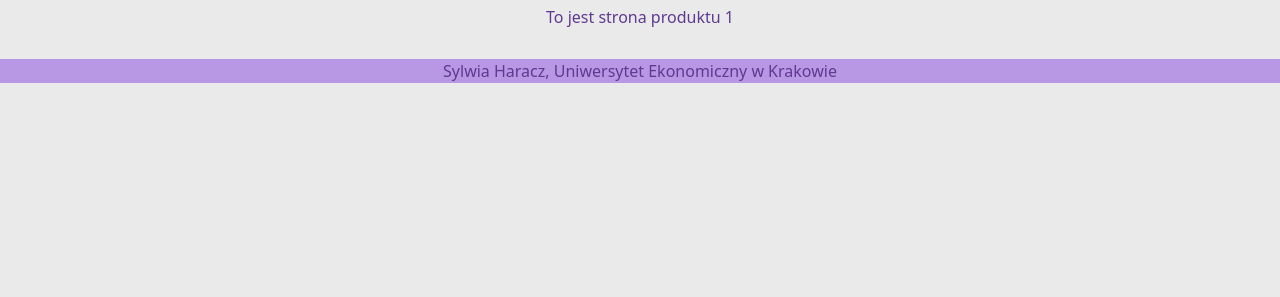
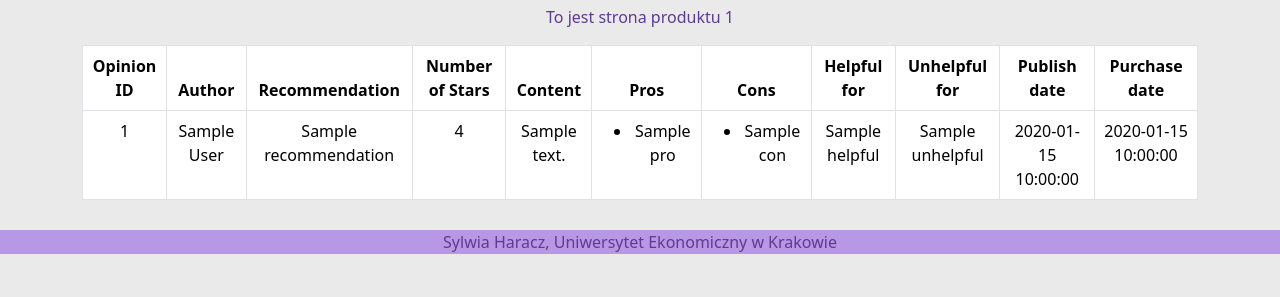
Before and after one commit to SylwiaHaracz/CeneoWebScraper, a Flask app: template app/templates/product.html in a window 1280 px wide. Shown: the part 110-407 px from the top of the page. Run offline with Flask 3, Linux system fonts and the light colour scheme; the template is opened without the code that fills it: most values are stand-ins (such as "Sample title", 1, 10 or a date in 2020).

Commit message:
2024-06-03 SH

```diff
--- a/app/templates/base.html
+++ b/app/templates/base.html
@@ -5,6 +5,7 @@
     <meta name="viewport" content="width=device-width, initial-scale=1.0">
     <link href="https://cdn.jsdelivr.net/npm/bootstrap@5.3.3/dist/css/bootstrap.min.css" rel="stylesheet" integrity="sha384-QWTKZyjpPEjISv5WaRU9OFeRpok6YctnYmDr5pNlyT2bRjXh0JMhjY6hW+ALEwIH" crossorigin="anonymous">
     <link rel="stylesheet" type="text/css" href="{{url_for('static',filename='style.css')}}">
+    <script src="https://cdn.jsdelivr.net/npm/bootstrap@5.3.3/dist/js/bootstrap.bundle.min.js" integrity="sha384-YvpcrYf0tY3lHB60NNkmXc5s9fDVZLESaAA55NDzOxhy9GkcIdslK1eN7N6jIeHz" crossorigin="anonymous"></script>
     <title>Ceneo Scraper</title>
 </head>
 <body>
--- a/app/templates/extract.html
+++ b/app/templates/extract.html
@@ -15,7 +15,7 @@
                 <label for="product_id" class="col-form-label">Kod produktu</label>
             </div>
             <div class="col-auto">
-                <input tyoe="text" name="product_id" id="product_id" class="form-control" aria-describedby="IdHelpInline">
+                <input type="text" name="product_id" id="product_id" class="form-control" aria-describedby="IdHelpInline">
             </div>
             <div class="col-auto">
                 <span id="IdHelpInline" class="form-text">Kod produktu składa się z 8-10 cyfr.</span>
--- a/app/templates/product.html
+++ b/app/templates/product.html
@@ -1,4 +1,52 @@
 {% extends 'base.html' %}
 {% block content %}
     <p>To jest strona produktu {{product_id}}</p>
-    {% endblock %}
+    <div class="container">
+        <table class="table table-bordered mt-3">
+            <thead>
+                <tr>
+                    <th>Opinion ID</th>
+                    <th>Author</th>
+                    <th>Recommendation</th>
+                    <th>Number of Stars</th>
+                    <th>Content</th>
+                    <th>Pros</th>
+                    <th>Cons</th>
+                    <th>Helpful for</th>
+                    <th>Unhelpful for</th>
+                    <th>Publish date</th>
+                    <th>Purchase date</th>
+                </tr>
+            </thead>
+            <tbody>
+                {% for product in data %}
+                    <tr>
+                        <td>{{ product.opinion_id }}</td>
+                        <td>{{ product.author }}</td>
+                        <td>{{ product.recommendation }}</td>
+                        <td>{{ product.stars }}</td>
+                        <td>{{ product.content }}</td>
+                        <td>
+                            <ul>
+                                {% for pro in product['pros'] %}
+                                <li>{{ pro }}</li>
+                            {% endfor %}
+                            </ul>
+                        </td>
+                        <td>
+                            <ul>
+                                {% for con in product['cons'] %}
+                                <li>{{ con }}</li>
+                            {% endfor %}
+                            </ul>
+                        </td>
+                        <td>{{ product.helpful }}</td>
+                        <td>{{ product.unhelpful }}</td>
+                        <td>{{ product.publish_date }}</td>
+                        <td>{{ product.purchase_date }}</td>
+                    </tr>
+                {% endfor %}
+            </tbody>
+        </table>
+    </div>
+{% endblock %}
```
Also changed, not shown: app/routes.py (+20 -7 lines), app/templates/products.html (+43 -2 lines).
